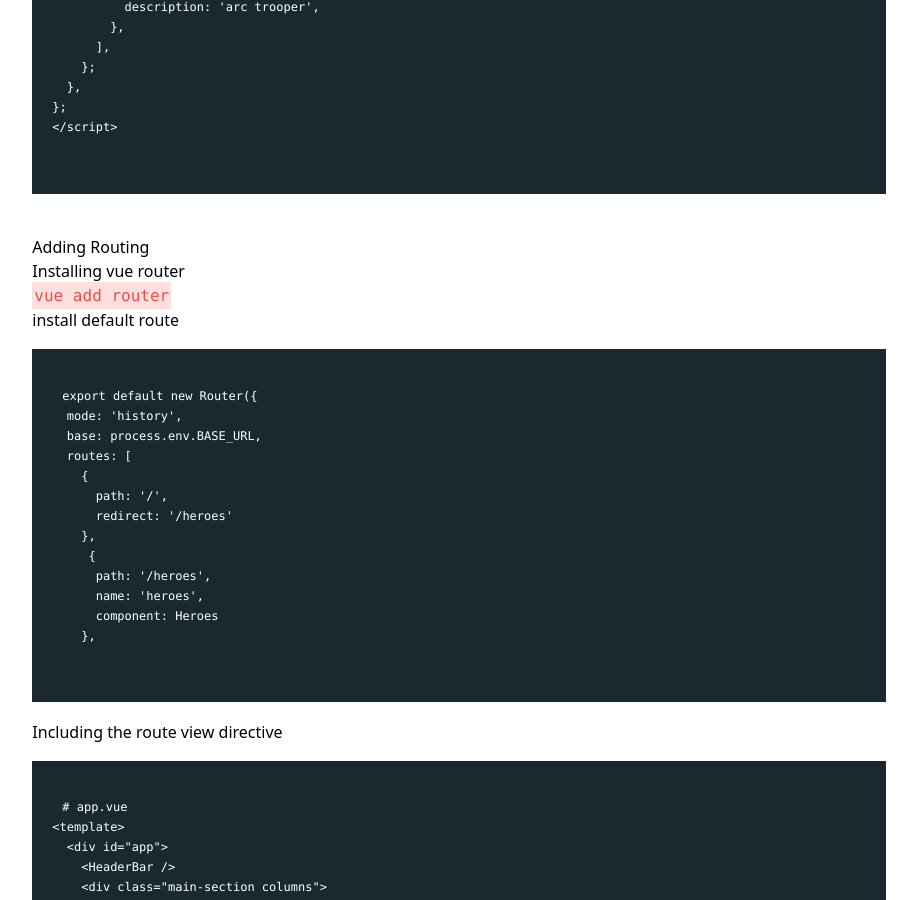
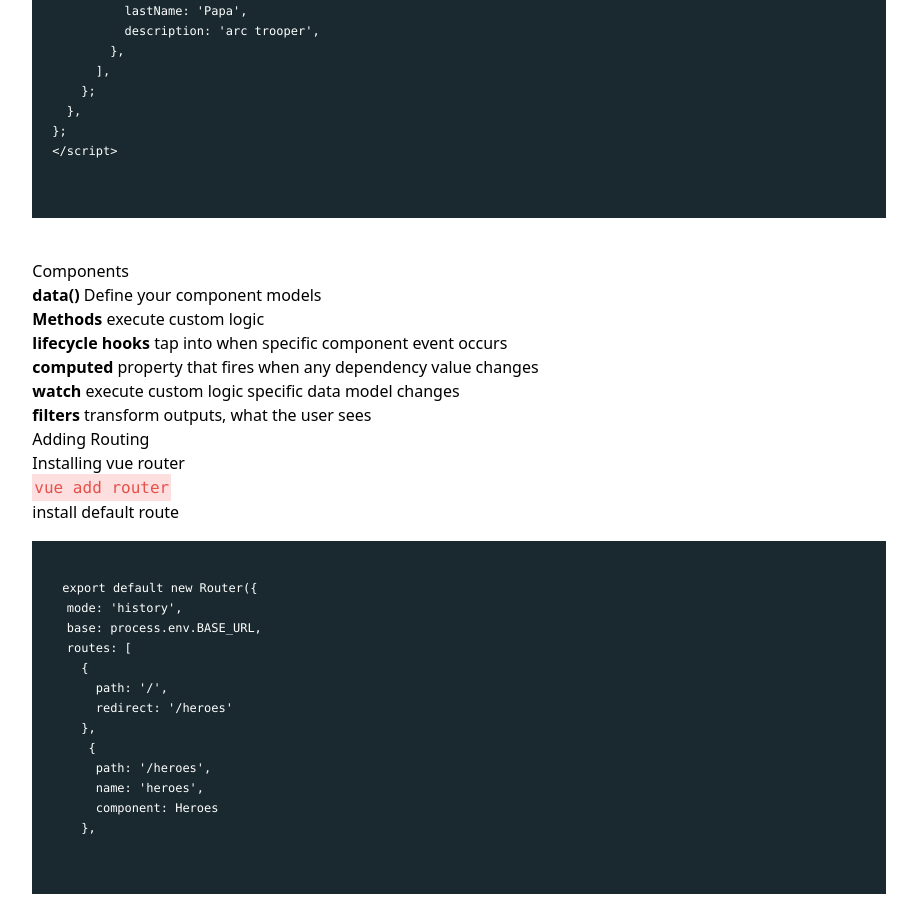
Before and after one commit to iamkarsoft/iamkarsoft.github.io, a Jekyll site: the page built from _posts/2020-11-30-vue-snippets-part-two.md, in a window 1280 px wide and 900 px high, scrolled down 7893 px. Shown: the whole window, without its empty margins (181-1098 px from the left). Built offline with Jekyll 4.4.1, drawn with Linux system fonts in a browser that asks for light colours; nearby versions of some CDN libraries; some of the changed text lies outside the part shown.

Commit message:
updated post

```diff
--- a/_posts/2020-11-30-vue-snippets-part-two.md
+++ b/_posts/2020-11-30-vue-snippets-part-two.md
@@ -414,8 +416,28 @@ export default {
 
 <br>
 
+### Components
+
+**data()** Define your component models
+
+**Methods** execute custom logic
+
+**lifecycle hooks** tap into when specific component event occurs
+
+**computed** property that fires when any dependency value changes
+
+**watch** execute custom logic specific data model changes
+
+**filters** transform outputs, what the user sees
+
+
+
+
+
 
 ### Adding Routing
+
+
 
 #### Installing vue router
 
```
Also changed, not shown: other parts of _posts/2020-11-30-vue-snippets-part-two.md (+2 -0 lines).
